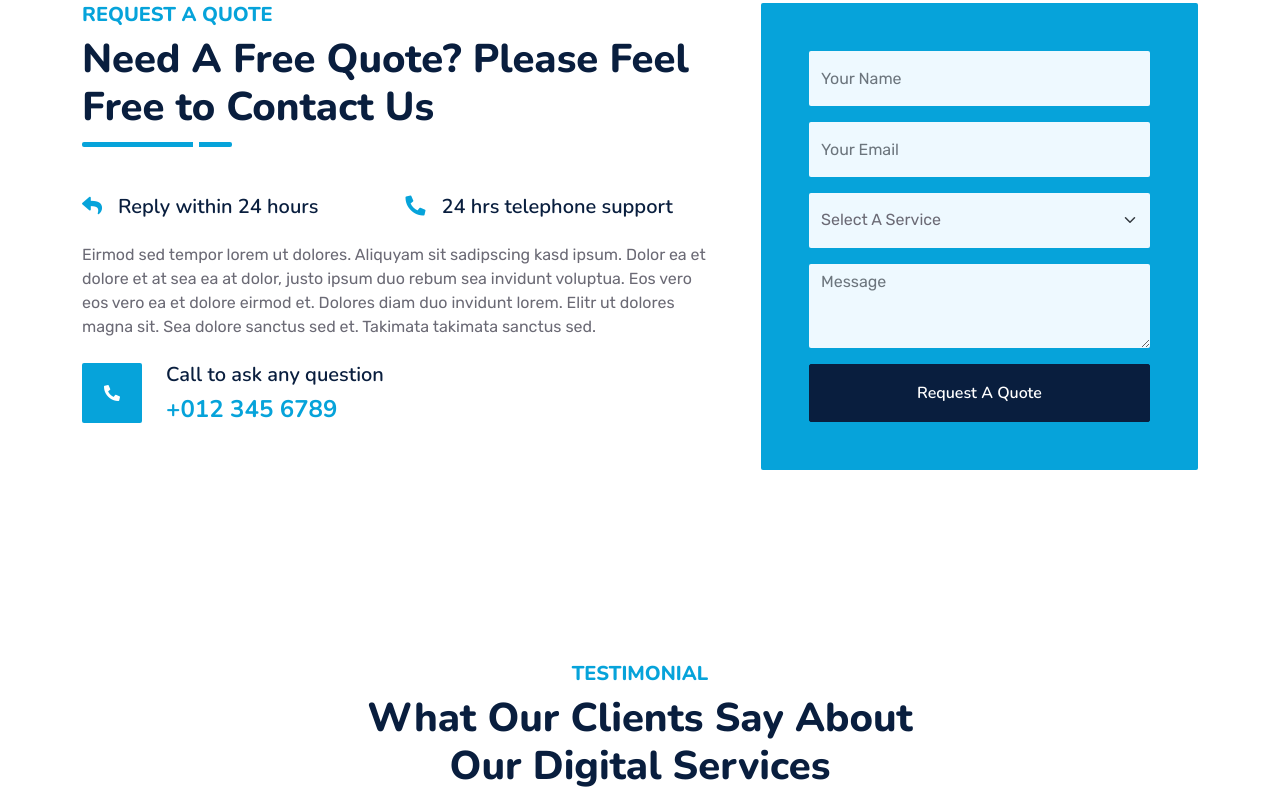
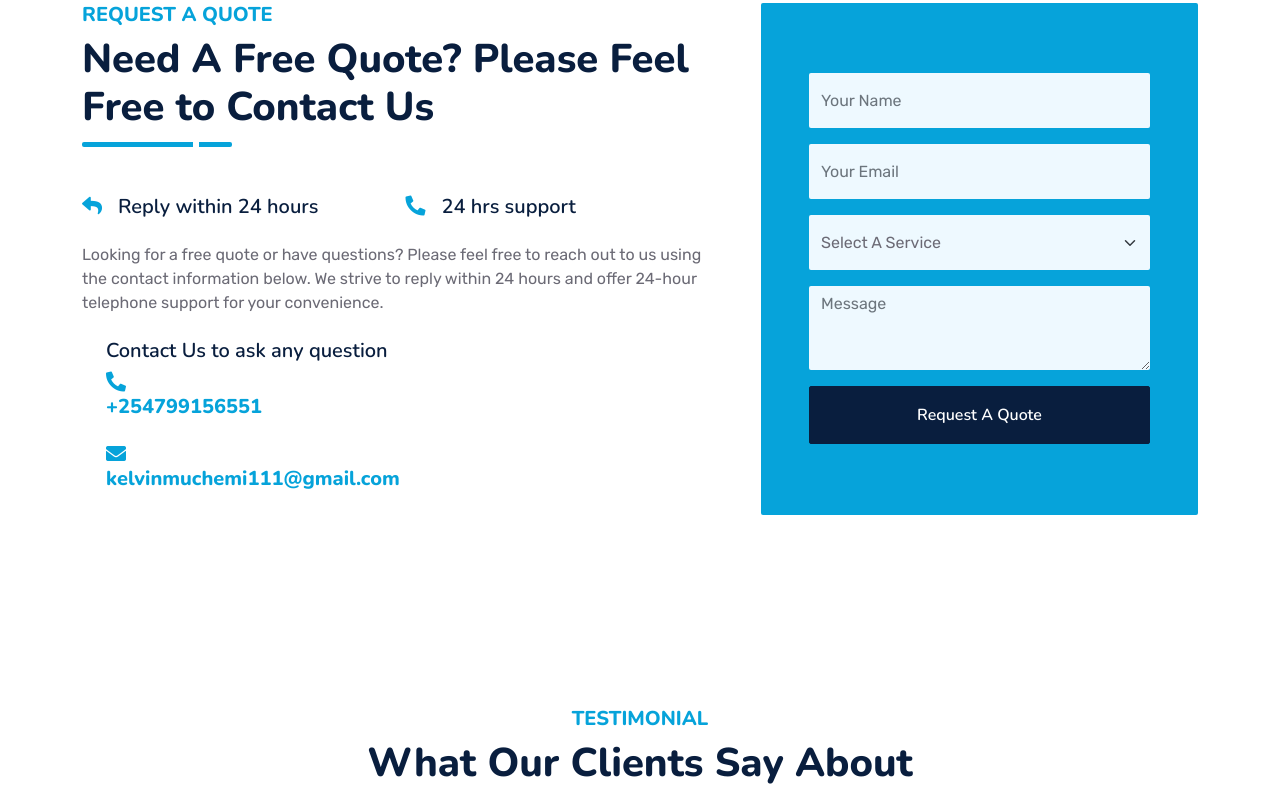
Before and after one commit to MuchemiKelvin/Veribrandwebsite, a plain HTML site: page index.html in a window 1280 px wide. Shown: the part 5592-6385 px from the top of the page. Drawn offline with nearby package versions, Linux system fonts and the light colour scheme; animation ran at ten frames a second.

Commit message:
updated request a quote

```diff
--- a/index.html
+++ b/index.html
@@ -592,17 +592,22 @@
                             <h5 class="mb-4"><i class="fa fa-reply text-primary me-3"></i>Reply within 24 hours</h5>
                         </div>
                         <div class="col-sm-6 wow zoomIn" data-wow-delay="0.4s">
-                            <h5 class="mb-4"><i class="fa fa-phone-alt text-primary me-3"></i>24 hrs telephone support</h5>
+                            <h5 class="mb-4"><i class="fa fa-phone-alt text-primary me-3"></i>24 hrs support</h5>
                         </div>
                     </div>
-                    <p class="mb-4">Eirmod sed tempor lorem ut dolores. Aliquyam sit sadipscing kasd ipsum. Dolor ea et dolore et at sea ea at dolor, justo ipsum duo rebum sea invidunt voluptua. Eos vero eos vero ea et dolore eirmod et. Dolores diam duo invidunt lorem. Elitr ut dolores magna sit. Sea dolore sanctus sed et. Takimata takimata sanctus sed.</p>
+                    <p class="mb-4">Looking for a free quote or have questions? Please feel free to reach out to us using the contact information below. We strive to reply within 24 hours and offer 24-hour telephone support for your convenience.</p>
                     <div class="d-flex align-items-center mt-2 wow zoomIn" data-wow-delay="0.6s">
-                        <div class="bg-primary d-flex align-items-center justify-content-center rounded" style="width: 60px; height: 60px;">
+                        <!-- <div class="bg-primary d-flex align-items-center justify-content-center rounded" style="width: 60px; height: 60px;">
                             <i class="fa fa-phone-alt text-white"></i>
-                        </div>
+                        </div> -->
                         <div class="ps-4">
-                            <h5 class="mb-2">Call to ask any question</h5>
-                            <h4 class="text-primary mb-0">+012 345 6789</h4>
+                            <h5 class="mb-2">Contact Us to ask any question</h5>
+                            <div class="col-sm-6 wow zoomIn" data-wow-delay="0.4s">
+                                <h5 class="mb-4"><i class="fa fa-phone-alt text-primary me-3"></i><a href="tel:+254799156551"><strong>+254799156551</strong></a></h5>
+                            </div>
+                            <div class="col-sm-6 wow zoomIn" data-wow-delay="0.4s">
+                                <h5 class="mb-4"><i class="fa fa-envelope text-primary me-3"></i><a href="mailto:kelvinmuchemi111@gmail.com"><strong>kelvinmuchemi111@gmail.com</strong></a></h5>
+                            </div>
                         </div>
                     </div>
                 </div>
```
